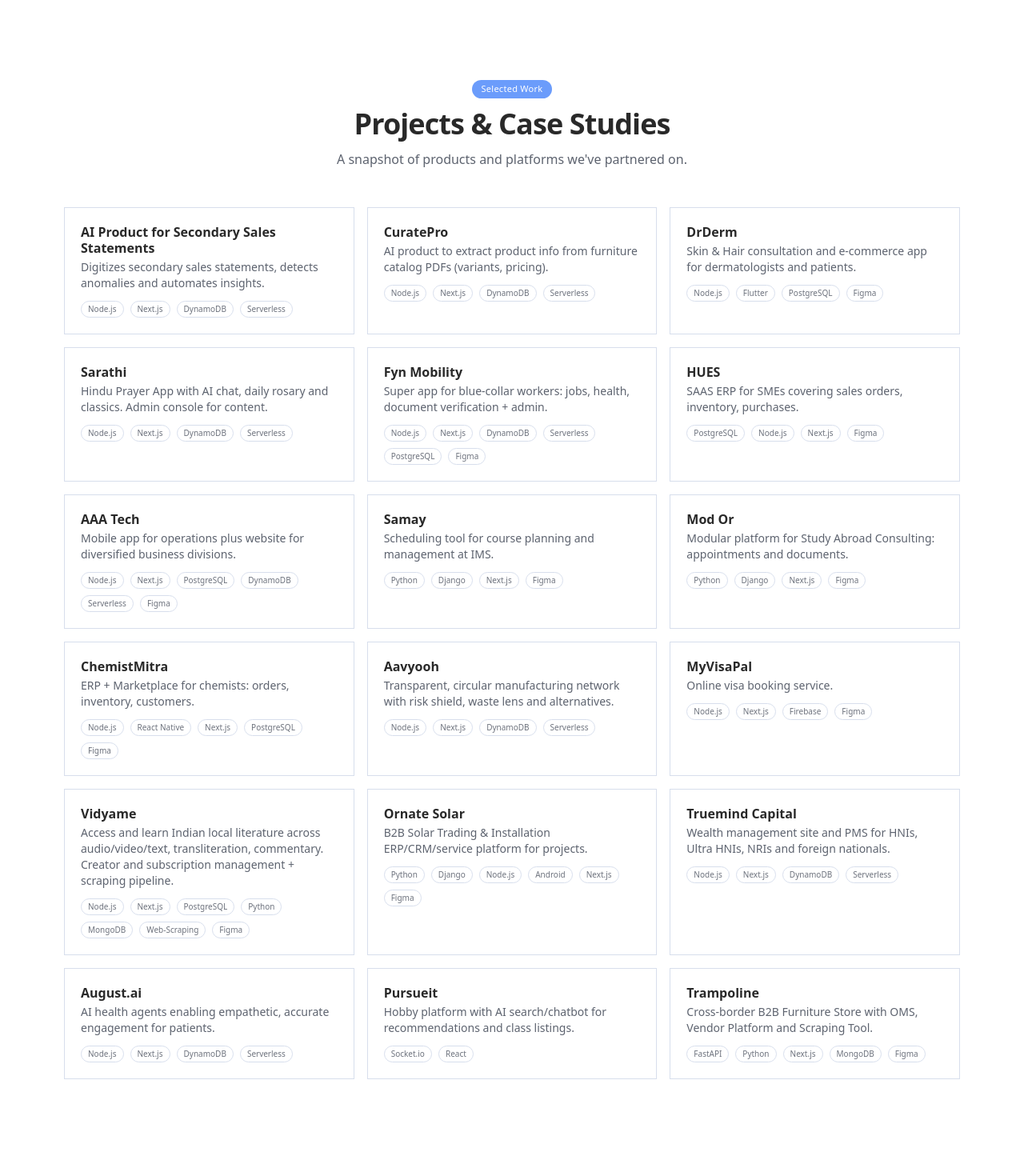
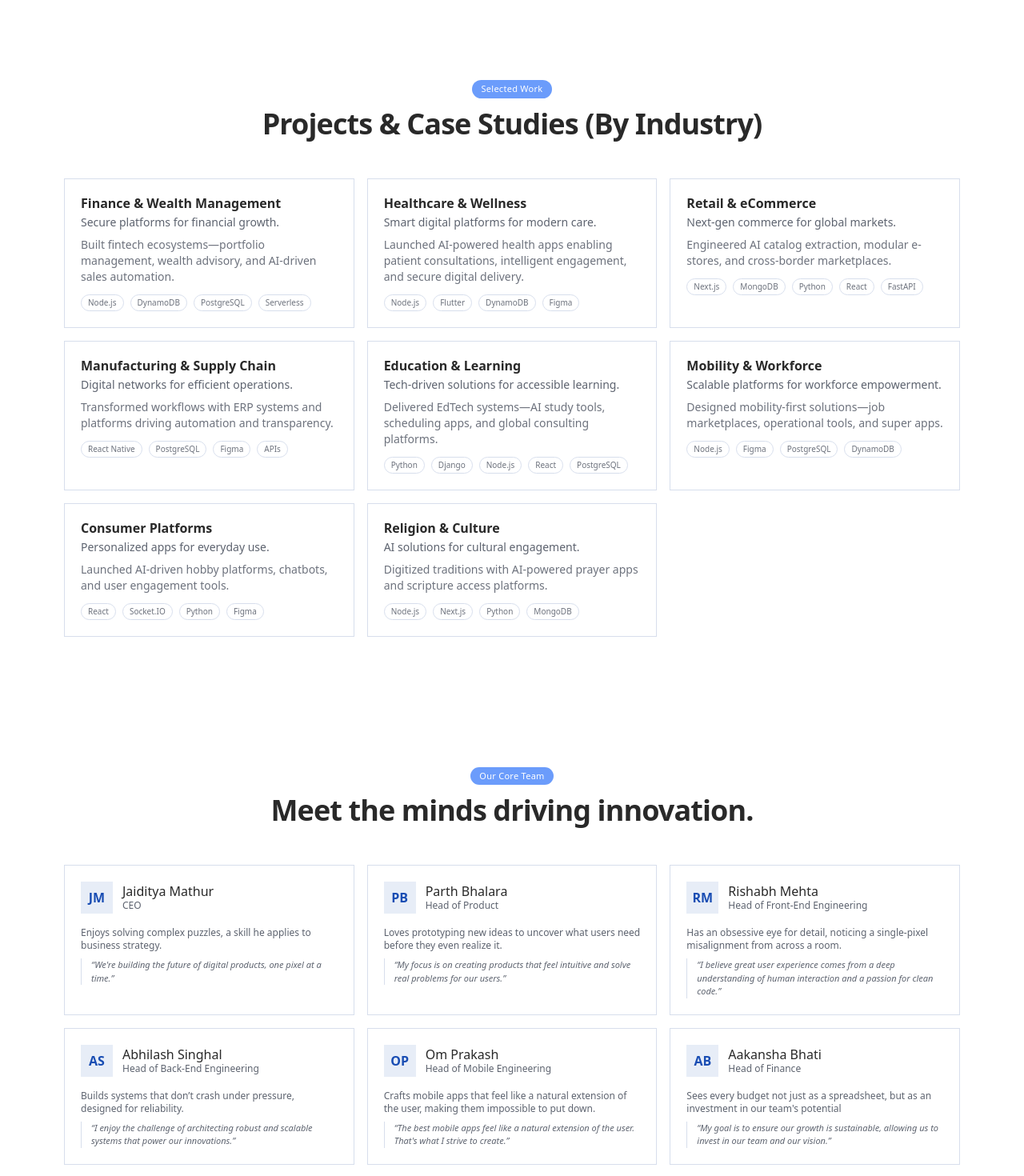
Before and after one commit to rishabhmehta/techpix-website, a Next.js app: page / in a window 1280 px wide. Shown: the part 2440-3910 px from the top of the page at 80% size. Built offline with nearby package versions, Linux system fonts and the light colour scheme.

Commit message:
refactor: update Contact, Projects, and Team sections with improved content and structure

```diff
--- a/components/sections/projects.tsx
+++ b/components/sections/projects.tsx
@@ -1,138 +1,69 @@
 import { Badge } from '@/components/ui/badge';
 import SpotlightCard from '@/components/SpotlightCard';
 
-type Project = {
+type Industry = {
   name: string;
-  blurb: string;
-  stack: string[];
+  tagline: string;
+  description: string;
+  tags: string[];
 };
 
-const PROJECTS: Project[] = [
+const INDUSTRIES: Industry[] = [
   {
-    name: 'AI Product for Secondary Sales Statements',
-    blurb:
-      'Digitizes secondary sales statements, detects anomalies and automates insights.',
-    stack: ['Node.js', 'Next.js', 'DynamoDB', 'Serverless'],
+    name: 'Finance & Wealth Management',
+    tagline: 'Secure platforms for financial growth.',
+    description:
+      'Built fintech ecosystems—portfolio management, wealth advisory, and AI-driven sales automation.',
+    tags: ['Node.js', 'DynamoDB', 'PostgreSQL', 'Serverless'],
   },
   {
-    name: 'CuratePro',
-    blurb:
-      'AI product to extract product info from furniture catalog PDFs (variants, pricing).',
-    stack: ['Node.js', 'Next.js', 'DynamoDB', 'Serverless'],
+    name: 'Healthcare & Wellness',
+    tagline: 'Smart digital platforms for modern care.',
+    description:
+      'Launched AI-powered health apps enabling patient consultations, intelligent engagement, and secure digital delivery.',
+    tags: ['Node.js', 'Flutter', 'DynamoDB', 'Figma'],
   },
   {
-    name: 'DrDerm',
-    blurb:
-      'Skin & Hair consultation and e‑commerce app for dermatologists and patients.',
-    stack: ['Node.js', 'Flutter', 'PostgreSQL', 'Figma'],
+    name: 'Retail & eCommerce',
+    tagline: 'Next-gen commerce for global markets.',
+    description:
+      'Engineered AI catalog extraction, modular e-stores, and cross-border marketplaces.',
+    tags: ['Next.js', 'MongoDB', 'Python', 'React', 'FastAPI'],
   },
   {
-    name: 'Sarathi',
-    blurb:
-      'Hindu Prayer App with AI chat, daily rosary and classics. Admin console for content.',
-    stack: ['Node.js', 'Next.js', 'DynamoDB', 'Serverless'],
+    name: 'Manufacturing & Supply Chain',
+    tagline: 'Digital networks for efficient operations.',
+    description:
+      'Transformed workflows with ERP systems and platforms driving automation and transparency.',
+    tags: ['React Native', 'PostgreSQL', 'Figma', 'APIs'],
   },
   {
-    name: 'Fyn Mobility',
-    blurb:
-      'Super app for blue‑collar workers: jobs, health, document verification + admin.',
-    stack: [
-      'Node.js',
-      'Next.js',
-      'DynamoDB',
-      'Serverless',
-      'PostgreSQL',
-      'Figma',
-    ],
+    name: 'Education & Learning',
+    tagline: 'Tech-driven solutions for accessible learning.',
+    description:
+      'Delivered EdTech systems—AI study tools, scheduling apps, and global consulting platforms.',
+    tags: ['Python', 'Django', 'Node.js', 'React', 'PostgreSQL'],
   },
   {
-    name: 'HUES',
-    blurb: 'SAAS ERP for SMEs covering sales orders, inventory, purchases.',
-    stack: ['PostgreSQL', 'Node.js', 'Next.js', 'Figma'],
+    name: 'Mobility & Workforce',
+    tagline: 'Scalable platforms for workforce empowerment.',
+    description:
+      'Designed mobility-first solutions—job marketplaces, operational tools, and super apps.',
+    tags: ['Node.js', 'Figma', 'PostgreSQL', 'DynamoDB'],
   },
   {
-    name: 'AAA Tech',
-    blurb:
-      'Mobile app for operations plus website for diversified business divisions.',
-    stack: [
-      'Node.js',
-      'Next.js',
-      'PostgreSQL',
-      'DynamoDB',
-      'Serverless',
-      'Figma',
-    ],
+    name: 'Consumer Platforms',
+    tagline: 'Personalized apps for everyday use.',
+    description:
+      'Launched AI-driven hobby platforms, chatbots, and user engagement tools.',
+    tags: ['React', 'Socket.IO', 'Python', 'Figma'],
   },
   {
-    name: 'Samay',
-    blurb: 'Scheduling tool for course planning and management at IMS.',
-    stack: ['Python', 'Django', 'Next.js', 'Figma'],
-  },
-  {
-    name: 'Mod Or',
-    blurb:
-      'Modular platform for Study Abroad Consulting: appointments and documents.',
-    stack: ['Python', 'Django', 'Next.js', 'Figma'],
-  },
-  {
-    name: 'ChemistMitra',
-    blurb: 'ERP + Marketplace for chemists: orders, inventory, customers.',
-    stack: ['Node.js', 'React Native', 'Next.js', 'PostgreSQL', 'Figma'],
-  },
-  {
-    name: 'Aavyooh',
-    blurb:
-      'Transparent, circular manufacturing network with risk shield, waste lens and alternatives.',
-    stack: ['Node.js', 'Next.js', 'DynamoDB', 'Serverless'],
-  },
-  {
-    name: 'MyVisaPal',
-    blurb: 'Online visa booking service.',
-    stack: ['Node.js', 'Next.js', 'Firebase', 'Figma'],
-  },
-  {
-    name: 'Vidyame',
-    blurb:
-      'Access and learn Indian local literature across audio/video/text, transliteration, commentary. Creator and subscription management + scraping pipeline.',
-    stack: [
-      'Node.js',
-      'Next.js',
-      'PostgreSQL',
-      'Python',
-      'MongoDB',
-      'Web‑Scraping',
-      'Figma',
-    ],
-  },
-  {
-    name: 'Ornate Solar',
-    blurb:
-      'B2B Solar Trading & Installation ERP/CRM/service platform for projects.',
-    stack: ['Python', 'Django', 'Node.js', 'Android', 'Next.js', 'Figma'],
-  },
-  {
-    name: 'Truemind Capital',
-    blurb:
-      'Wealth management site and PMS for HNIs, Ultra HNIs, NRIs and foreign nationals.',
-    stack: ['Node.js', 'Next.js', 'DynamoDB', 'Serverless'],
-  },
-  {
-    name: 'August.ai',
-    blurb:
-      'AI health agents enabling empathetic, accurate engagement for patients.',
-    stack: ['Node.js', 'Next.js', 'DynamoDB', 'Serverless'],
-  },
-  {
-    name: 'Pursueit',
-    blurb:
-      'Hobby platform with AI search/chatbot for recommendations and class listings.',
-    stack: ['Socket.io', 'React'],
-  },
-  {
-    name: 'Trampoline',
-    blurb:
-      'Cross‑border B2B Furniture Store with OMS, Vendor Platform and Scraping Tool.',
-    stack: ['FastAPI', 'Python', 'Next.js', 'MongoDB', 'Figma'],
+    name: 'Religion & Culture',
+    tagline: 'AI solutions for cultural engagement.',
+    description:
+      'Digitized traditions with AI-powered prayer apps and scripture access platforms.',
+    tags: ['Node.js', 'Next.js', 'Python', 'MongoDB'],
   },
 ];
 
@@ -147,31 +78,31 @@ export function ProjectsSection() {
           Selected Work
         </Badge>
         <h2 className="font-serif text-3xl font-bold tracking-tight md:text-4xl">
-          Projects & Case Studies
+          Projects & Case Studies (By Industry)
         </h2>
-        <p className="text-muted-foreground mx-auto mt-3 max-w-2xl text-sm md:text-base">
-          A snapshot of products and platforms we&apos;ve partnered on.
-        </p>
       </div>
 
       <div className="grid gap-4 sm:grid-cols-2 lg:grid-cols-3">
-        {PROJECTS.map((p) => (
+        {INDUSTRIES.map((i) => (
           <SpotlightCard
-            key={p.name}
+            key={i.name}
             className="bg-card/60 hover:border-primary/40 rounded-xl border p-5 shadow-sm backdrop-blur-sm transition"
             spotlightColor="primary"
           >
-            <h3 className="text-base leading-tight font-semibold">{p.name}</h3>
+            <h3 className="text-base leading-tight font-semibold">{i.name}</h3>
             <p className="text-muted-foreground mt-1 text-xs md:text-sm">
-              {p.blurb}
+              {i.tagline}
+            </p>
+            <p className="text-muted-foreground/90 mt-2 text-[12px] md:text-sm">
+              {i.description}
             </p>
             <div className="mt-3 flex flex-wrap gap-2">
-              {p.stack.map((s) => (
+              {i.tags.map((tag) => (
                 <span
-                  key={s}
+                  key={tag}
                   className="text-muted-foreground/90 border-border bg-background/60 rounded-full border px-2 py-0.5 text-[10px]"
                 >
-                  {s}
+                  {tag}
                 </span>
               ))}
             </div>
--- a/components/sections/team.tsx
+++ b/components/sections/team.tsx
@@ -4,23 +4,65 @@ type Member = {
   name: string;
   role: string;
   initials: string;
+  funFact: string;
+  quote: string;
 };
 
 const TEAM: Member[] = [
-  { name: 'Jaiditya Mathur', role: 'CEO', initials: 'JM' },
-  { name: 'Parth Bhalara', role: 'Head of Product', initials: 'PB' },
+  {
+    name: 'Jaiditya Mathur',
+    role: 'CEO',
+    initials: 'JM',
+    funFact:
+      'Enjoys solving complex puzzles, a skill he applies to business strategy.',
+    quote:
+      "We're building the future of digital products, one pixel at a time.",
+  },
+  {
+    name: 'Parth Bhalara',
+    role: 'Head of Product',
+    initials: 'PB',
+    funFact:
+      'Loves prototyping new ideas to uncover what users need before they even realize it.',
+    quote:
+      'My focus is on creating products that feel intuitive and solve real problems for our users.',
+  },
   {
     name: 'Rishabh Mehta',
-    role: 'Head of Frontend Engineering',
+    role: 'Head of Front-End Engineering',
     initials: 'RM',
+    funFact:
+      'Has an obsessive eye for detail, noticing a single-pixel misalignment from across a room.',
+    quote:
+      'I believe great user experience comes from a deep understanding of human interaction and a passion for clean code.',
   },
   {
     name: 'Abhilash Singhal',
-    role: 'Head of Backend Engineering',
+    role: 'Head of Back-End Engineering',
     initials: 'AS',
+    funFact:
+      'Builds systems that don’t crash under pressure, designed for reliability.',
+    quote:
+      'I enjoy the challenge of architecting robust and scalable systems that power our innovations.',
   },
-  { name: 'Om Prakash', role: 'Head of Mobile Engineering', initials: 'OP' },
-  { name: 'Aakansha Bhati', role: 'Head of Finance', initials: 'AB' },
+  {
+    name: 'Om Prakash',
+    role: 'Head of Mobile Engineering',
+    initials: 'OP',
+    funFact:
+      'Crafts mobile apps that feel like a natural extension of the user, making them impossible to put down.',
+    quote:
+      "The best mobile apps feel like a natural extension of the user. That's what I strive to create.",
+  },
+  {
+    name: 'Aakansha Bhati',
+    role: 'Head of Finance',
+    initials: 'AB',
+    funFact:
+      "Sees every budget not just as a spreadsheet, but as an investment in our team's potential",
+    quote:
+      'My goal is to ensure our growth is sustainable, allowing us to invest in our team and our vision.',
+  },
 ];
 
 export function TeamSection() {
@@ -31,14 +73,11 @@ export function TeamSection() {
     >
       <div className="mb-8 text-center md:mb-12">
         <Badge variant="accent" className="mb-3">
-          Core Team
+          Our Core Team
         </Badge>
         <h2 className="font-serif text-3xl font-bold tracking-tight md:text-4xl">
-          Senior, Hands‑on Leadership
+          Meet the minds driving innovation.
         </h2>
-        <p className="text-muted-foreground mx-auto mt-3 max-w-2xl text-sm md:text-base">
-          Small, expert teams led by engineering and product leaders.
-        </p>
       </div>
       <ul className="grid gap-4 sm:grid-cols-2 lg:grid-cols-3">
         {TEAM.map((m) => (
@@ -55,10 +94,10 @@ export function TeamSection() {
                 <p className="text-muted-foreground text-xs">{m.role}</p>
               </div>
             </div>
-            <p className="text-muted-foreground text-xs">
-              Proven track record shipping production systems across web, mobile
-              and cloud. Pragmatic, quality‑driven, outcome‑oriented.
-            </p>
+            <p className="text-muted-foreground text-xs">{m.funFact}</p>
+            <blockquote className="text-muted-foreground mt-2 border-l pl-3 text-[11px] italic">
+              “{m.quote}”
+            </blockquote>
           </li>
         ))}
       </ul>
```
Also changed, not shown: components/sections/contact.tsx (+9 -6 lines).
